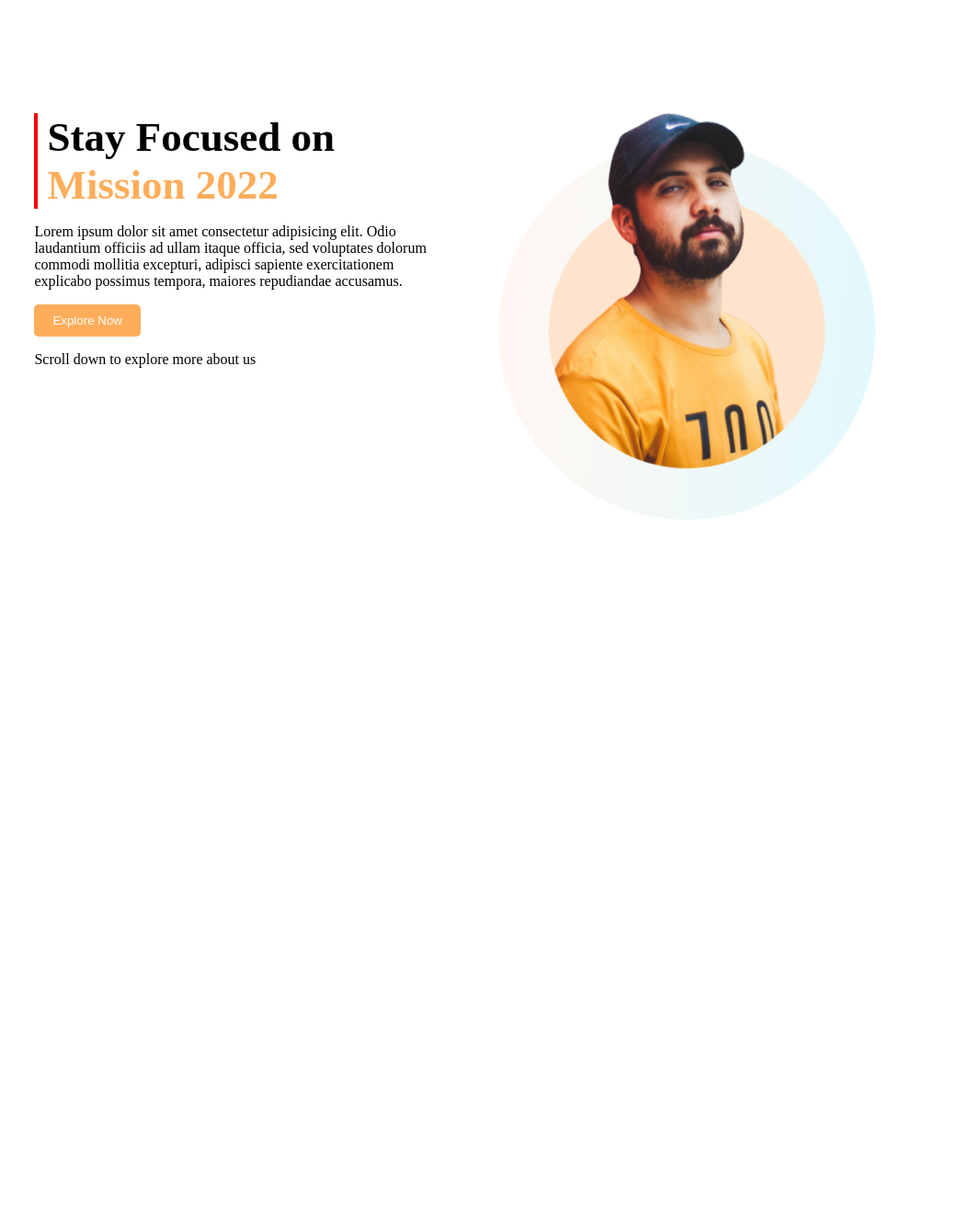
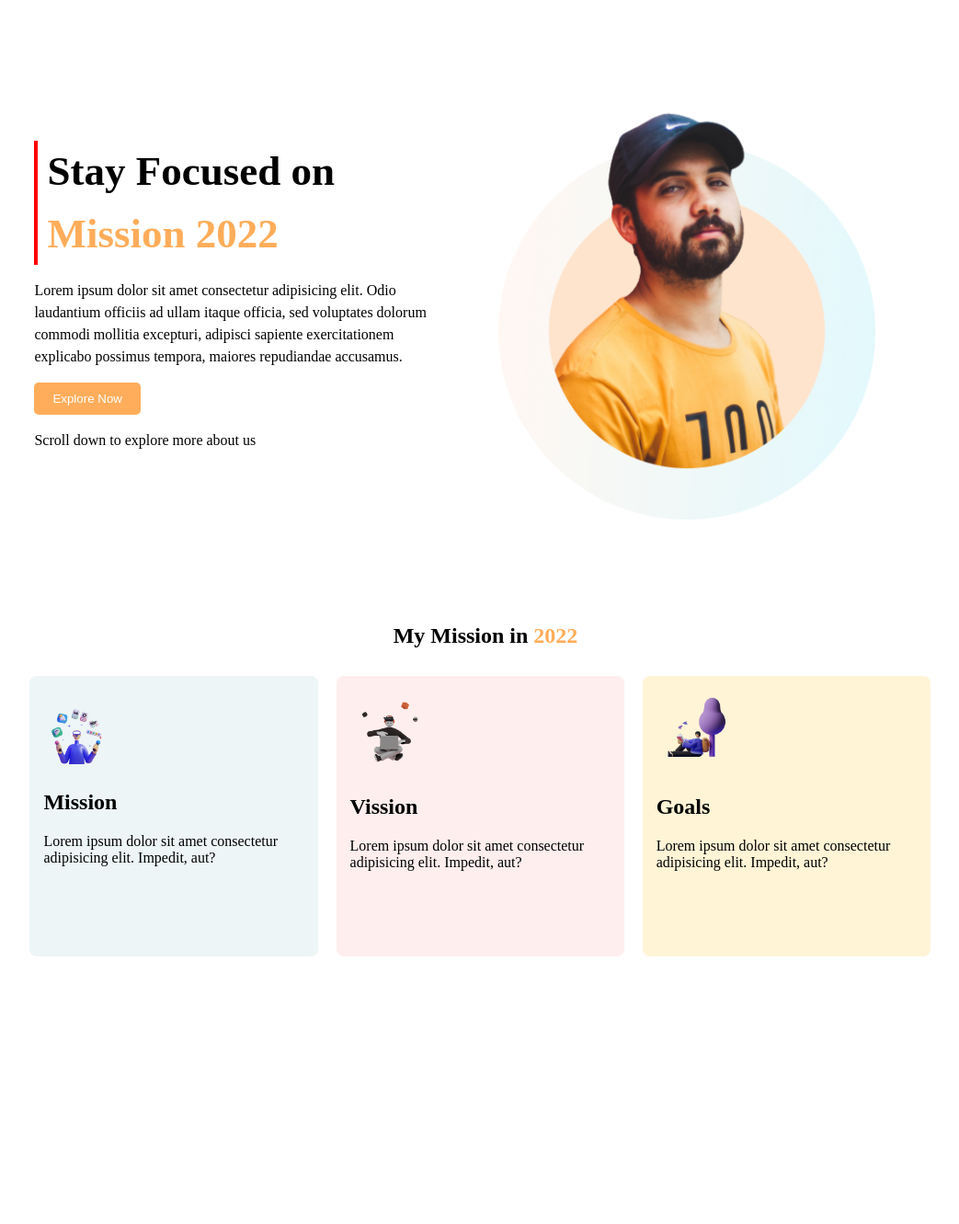
Before and after one commit to muzahid37/Developer-Muzahidul-, a plain HTML site: page index.html in a window 1280 px wide. Shown: the whole page at 92% size, without its empty margins (112-1155 px from the left). Before the commit the page ends 800 px from the top, so only its background shows below. Drawn offline with Linux system fonts and the light colour scheme.

Commit message:
adding mission

```diff
--- a/index.html
+++ b/index.html
@@ -9,7 +9,7 @@
 </head>
 <body>
     <section class="top-banner">
-        <div class="half-with">
+        <div class="half-with top-banner-left">
             <div class="focused-header">
                 <h2 class="stay">Stay Focused on</h2>
                 <h2 class="mission">Mission 2022</h2>
@@ -24,26 +24,24 @@
             <img src="img/person-2.png" alt="">
         </div>
     </section>
-    <!-- <div class="main">
-        <div class="container">
-            <div class="focused focused-item">
-                <div class="focused_left">
-                    <div class="focused-header">
-                        <h2 class="stay">Stay Focused on</h2>
-                        <h2 class="mission">Mission 2022</h2>
-                    </div>
-                    <div class="focused_left_dscptn">
-                        <p>Lorem ipsum dolor sit amet consectetur adipisicing elit. Odio laudantium officiis ad ullam itaque officia, sed voluptates dolorum commodi mollitia excepturi, adipisci sapiente exercitationem explicabo possimus tempora, maiores repudiandae accusamus.</p>
-                    </div>
-                    <button>Explore Now</button>
-                    <p>Scroll down to explore more about us</p>
-                </div>
-                <div class="focused_right focused-item">
-                        <img src="img/person-2.png" alt="">
+    <section class="My_Mission">
+        <h2 class="mission_header">My Mission in <span>2022</span> </h2>
+        <div class="mission_items mission_left">
+            <img src="img/illustrator-1.png" alt="">
+            <h2>Mission</h2>
+            <p>Lorem ipsum dolor sit amet consectetur adipisicing elit. Impedit, aut?</p>
+        </div>
+        <div class="mission_items mission_middle">
+            <img src="img/illustrator-2.png" alt="">
+            <h2>Vission</h2>
+            <p>Lorem ipsum dolor sit amet consectetur adipisicing elit. Impedit, aut?</p>
+        </div>
+        <div class="mission_items mission_right">
+            <img src="img/illustrator-3.png" alt="">
+            <h2>Goals</h2>
+            <p>Lorem ipsum dolor sit amet consectetur adipisicing elit. Impedit, aut?</p>
+        </div>
 
-                </div>
-            </div>
-        </div>
-    </div>     -->
+    </section>
 </body>
 </html>
--- a/style.css
+++ b/style.css
@@ -13,11 +13,14 @@ section{
     float: left;
     padding: 10px;
 }
+.top-banner-left{
+    line-height: 1.5;
+}
 .focused-header{
     border-left: 4px solid red;
     padding-left: 10px;
     font-size: 30px;
-    margin-top: 100px;
+    margin-top: 130px;
 }
 .focused-header .stay{
     margin: 0px;
@@ -38,3 +41,33 @@ button{
     border: none;
 
 }
+/* mission */
+.mission_header{
+    text-align: center;
+    font-weight: bold;
+}
+.mission_header span{
+    color: #FFAD5A;;
+}
+.mission_items {
+    width: 28%;
+    text-align: left;
+    float: left;
+    padding: 15px;
+    margin: 10px;
+    height: 270px;
+    border-radius: 8px;
+    padding-top: 20px;
+}
+.mission_items img{
+    width: 30%;
+}
+.mission_left {
+    background: #EDF5F6;
+}
+.mission_middle{
+    background: #FFEEEE;
+}
+.mission_right{
+    background: #FFF4D6;
+}
```
Also changed, not shown: img/illustrator-1.png (added), img/illustrator-2.png (added), img/illustrator-3.png (added).
